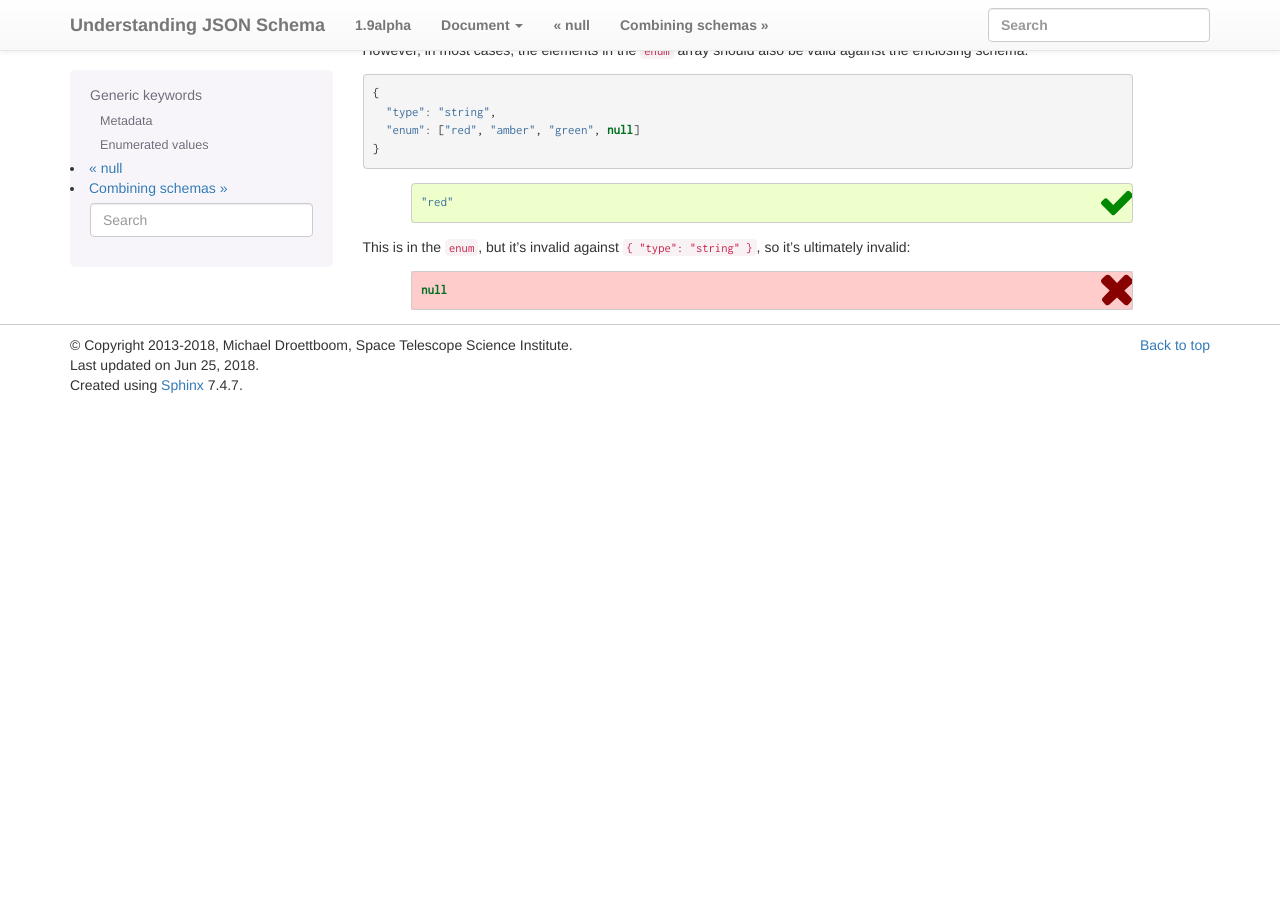
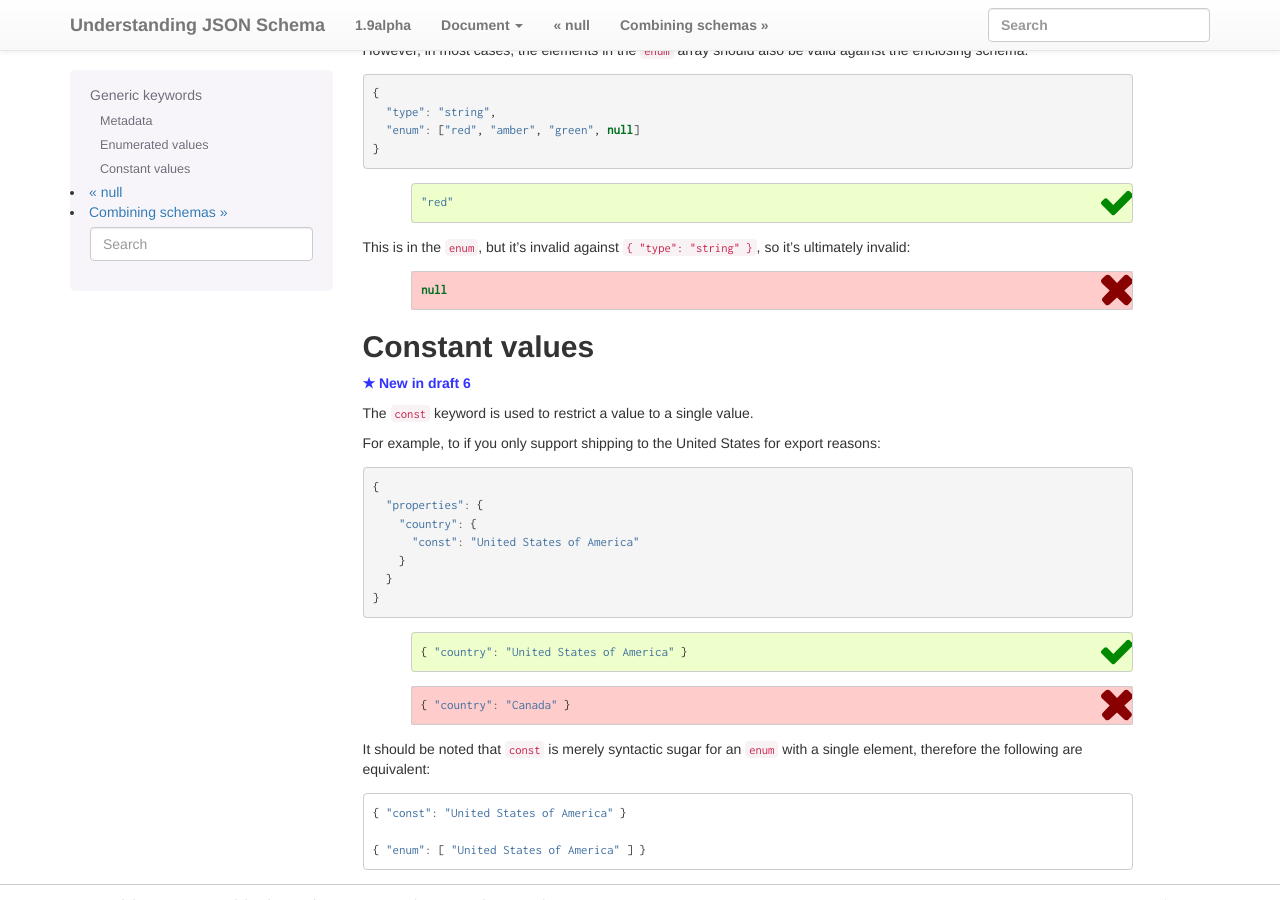
Before and after one commit to json-schema-org/understanding-json-schema, a Sphinx documentation site: the page built from source/reference/generic.rst, in a window 1280 px wide and 900 px high, scrolled down 1183 px. Built offline with Sphinx 7.4.7, drawn with Linux system fonts in a browser that asks for light colours; some web fonts are replaced; before the commit the page ends 1588 px from its top, so only the background shows below that.

Commit message:
Document `const` keyword

```diff
--- a/source/reference/generic.rst
+++ b/source/reference/generic.rst
@@ -97,3 +97,38 @@ be valid against the enclosing schema:
    // This is in the ``enum``, but it's invalid against ``{ "type":
    // "string" }``, so it's ultimately invalid:
    null
+
+.. index::
+   single: const
+   single: constant values
+
+.. _const:
+
+Constant values
+---------------
+
+|draft6|
+
+The ``const`` keyword is used to restrict a value to a single value.
+
+For example, to if you only support shipping to the United States for export reasons:
+
+.. schema_example::
+
+   {
+     "properties": {
+       "country": {
+         "const": "United States of America"
+       }
+     }
+   }
+   --
+   { "country": "United States of America" }
+   --X
+   { "country": "Canada" }
+
+It should be noted that ``const`` is merely syntactic sugar for an ``enum`` with a single element, therefore the following are equivalent::
+
+  { "const": "United States of America" }
+
+  { "enum": [ "United States of America" ] }
```
